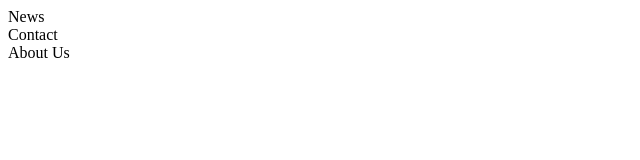
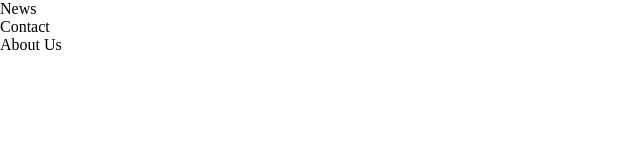
Before and after one commit to Bjornoya/blog, a React (Create React App) app: page / in a window 1280 px wide. Shown: the top 160 px of the page, without its empty margins (0-640 px from the left). Built offline with nearby package versions, Linux system fonts and the light colour scheme.

Commit message:
Reset default css body margin

```diff
--- a/src/App.js
+++ b/src/App.js
@@ -1,4 +1,5 @@
 import React from 'react';
+import style from './App.module.scss';
 import Header from "./components/Header/Header";
 
 function App() {
--- /dev/null
+++ b/src/App.module.scss
@@ -0,0 +1,3 @@
+body {
+  margin: 0px;
+}
```
